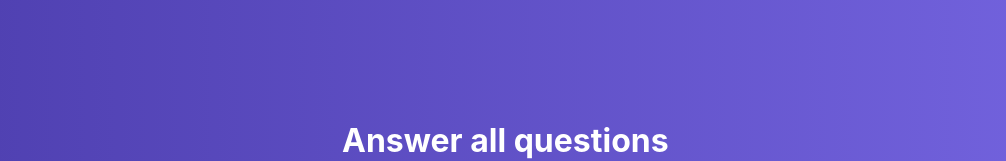
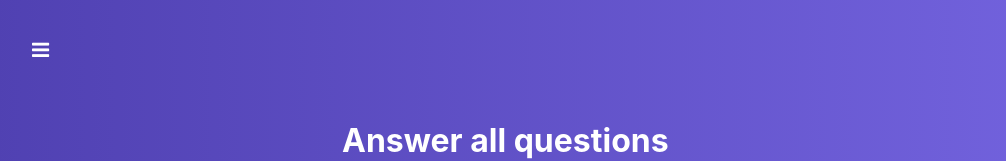
Before and after one commit to aleksey-13/quiz, a React app: page / in a window 1280 px wide. Shown: the top 161 px of the page, without its empty margins (8-1014 px from the left). Built offline with nearby package versions, Linux system fonts and the light colour scheme.

Commit message:
Add nav panell, drawer

```diff
--- /dev/null
+++ b/src/components/Nabigation/Drawer/Drawer.js
@@ -0,0 +1,34 @@
+import React, {Component} from 'react';
+
+import Backdrop from '../../UI/Backdrop/Backdrop';
+
+import classes from './Drawer.module.css';
+import { is } from '@babel/types';
+
+const liks = [1, 2, 3]
+export default class Drawer extends Component {
+
+    renderLinks() {
+        return liks.map((el) => <li><a>Link {el}</a></li>)
+    }
+
+    render() {
+        const cls = [classes.Drawer];
+        const { isOpen, onClose } = this.props;
+
+        if (!isOpen) {
+            cls.push(classes.close)
+        }
+
+        return (
+            <React.Fragment>
+                <nav className={cls.join(' ')}>
+                    <ul>
+                        {this.renderLinks()}
+                    </ul>
+                </nav>
+                { isOpen ? <Backdrop onClick={onClose}/> : null }
+            </React.Fragment>
+        );
+    }
+}
--- /dev/null
+++ b/src/components/Nabigation/Drawer/Drawer.module.css
@@ -0,0 +1,42 @@
+.Drawer {
+    position: fixed;
+    left: 0;
+    top: 0;
+    bottom: 0;
+    width: 80%;
+    max-width: 300px;
+    padding: 20px 10px;
+    box-sizing: border-box;
+    background-color: #fff;
+    z-index: 90;
+    transform: translateX(0);
+    transition: transform .22s ease-in;
+}
+
+.Drawer.close {
+    transform: translateX(-101%);
+}
+
+.Drawer ul {
+    list-style: none;
+    margin: 0;
+    padding: 0;
+}
+
+.Drawer ul li {
+    margin-bottom: 15px;
+}
+
+.Drawer ul li a {
+    color: #363d54;
+    font-size: 30px;
+    text-decoration: none;
+    background-color: #fff;
+    position: relative;
+    padding: 0 20px 10px 20px;
+    transition: opacity .3s;
+}
+
+.Drawer ul li a:hover, .active {
+    opacity: .7;
+}
--- /dev/null
+++ b/src/components/Nabigation/MenuToggle/MenuToggle.js
@@ -0,0 +1,25 @@
+import React from 'react';
+
+import classes from './MenuToggle.module.css';
+
+const MenuToggle = ({ onToggle, isOpen }) => {
+    const cls = [
+        classes.MenuToggle,
+        'fa'
+    ];
+
+    if (isOpen) {
+        cls.push('fa-times', classes.open);
+    } else {
+        cls.push('fa-bars');
+    }
+
+    return (
+        <i
+            className={cls.join(' ')}
+            onClick={onToggle}
+        />
+    );
+};
+
+export default MenuToggle;
--- /dev/null
+++ b/src/components/Nabigation/MenuToggle/MenuToggle.module.css
@@ -0,0 +1,18 @@
+.MenuToggle {
+    position: fixed;
+    top: 40px;
+    left: 40px;
+    font-size: 20px;
+    cursor: pointer;
+    color: #fff;
+    z-index: 100;
+    transition: opacity, left .22s ease-in;
+}
+
+.MenuToggle:hover {
+    opacity: .7;
+}
+
+.MenuToggle.open {
+    left: 320px;
+}
--- /dev/null
+++ b/src/components/UI/Backdrop/Backdrop.js
@@ -0,0 +1,7 @@
+import React from 'react'
+
+import classes from './Backdrop.module.css';
+
+const Backdrop = ({onClick}) => <div className={classes.Backdrop} onClick={onClick}></div>
+
+export default Backdrop;
--- /dev/null
+++ b/src/components/UI/Backdrop/Backdrop.module.css
@@ -0,0 +1,10 @@
+.Backdrop {
+    z-index: 50;
+    background-color: rgba(0, 0, 0, .7);
+    position: fixed;
+    top: 0;
+    left: 0;
+    bottom: 0;
+    right: 0;
+
+}
--- a/src/hoc/Layout/Layout.js
+++ b/src/hoc/Layout/Layout.js
@@ -1,11 +1,43 @@
 import React, { Component } from 'react';
+
+import MenuToggle from '../../components/Nabigation/MenuToggle/MenuToggle';
+import Drawer from '../../components/Nabigation/Drawer/Drawer';
 
 import classes from './Layout.module.css'
 
 class Layout extends Component {
+
+    state = {
+        showMenu: false
+    }
+
+    toggleMenuHandler = () => {
+        this.setState(({showMenu}) => {
+            const menu = showMenu;
+
+            return {
+                showMenu: !menu
+            }
+        });
+    }
+
+    menuCloseHandler = () => {
+        this.setState({
+            showMenu: false
+        })
+    }
     render() {
+        const { showMenu } = this.state;
+
         return (
             <div className={classes.Layout}>
+
+                <Drawer isOpen={showMenu} onClose={this.menuCloseHandler}/>
+
+                <MenuToggle
+                    onToggle={this.toggleMenuHandler}
+                    isOpen={showMenu}
+                />
 
                 <main>
                     { this.props.children }
```
